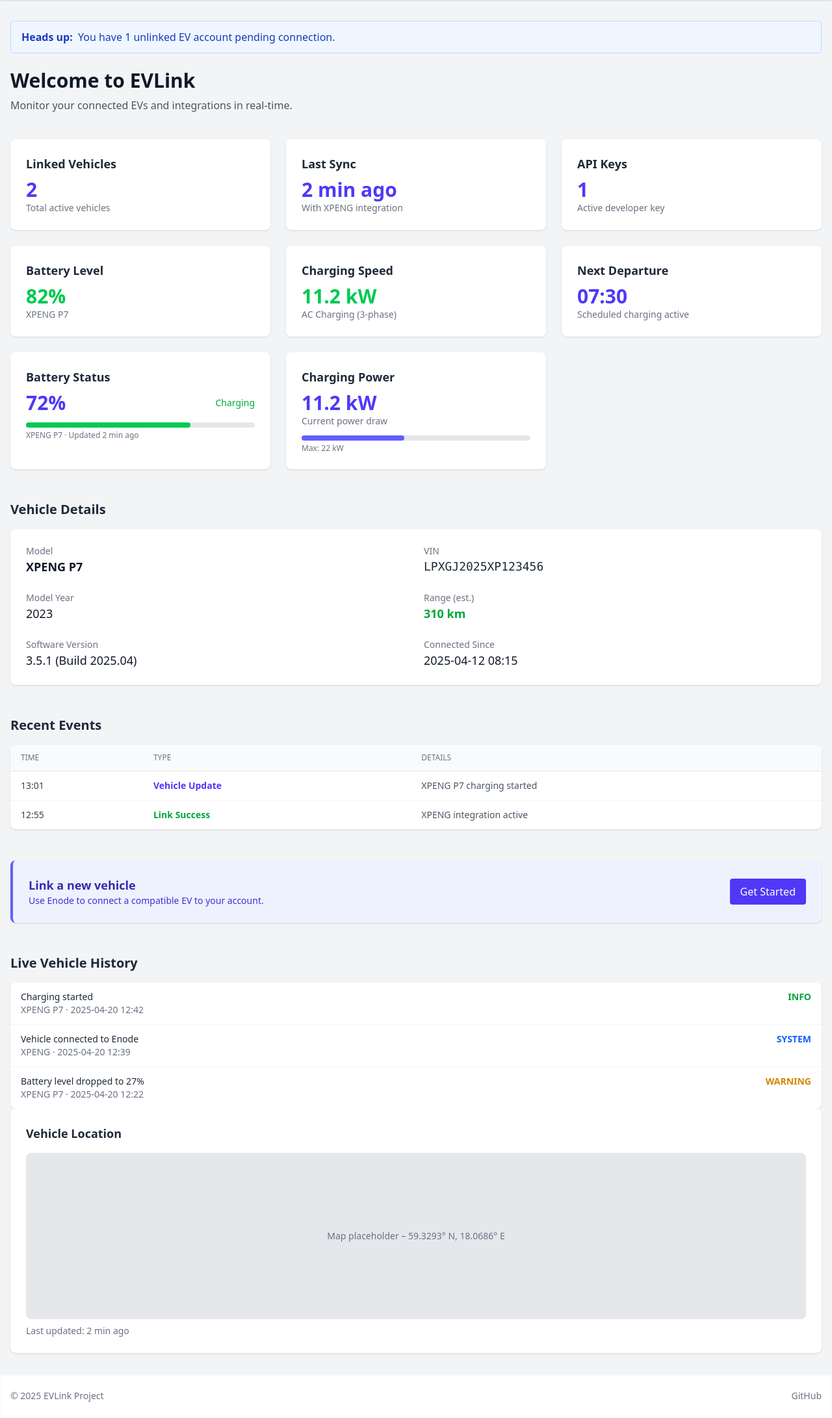
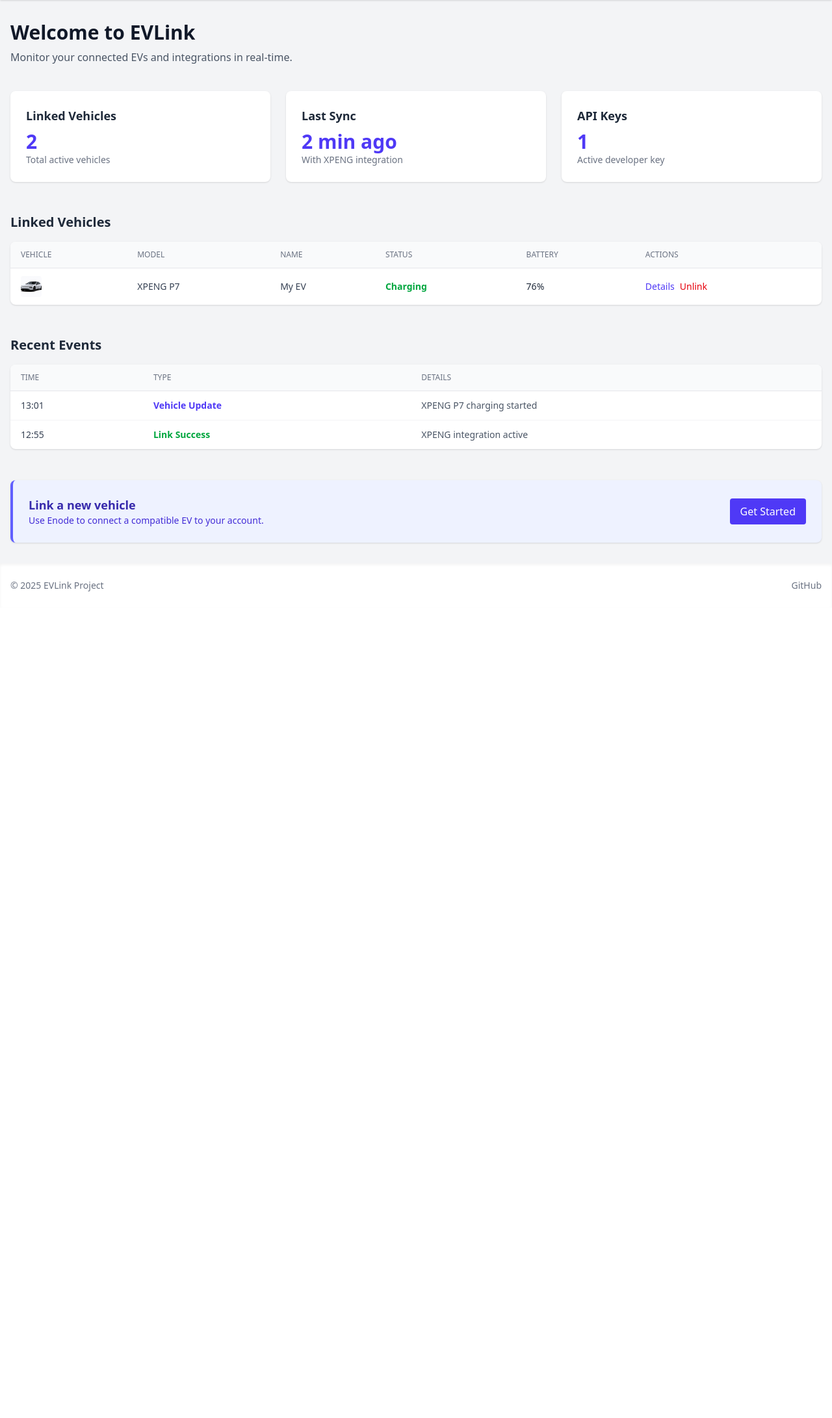
Before and after one commit to rogasp/evlink-backend, a FastAPI app: page /dashboard in a window 1280 px wide. Shown: the part 60-2242 px from the top of the page at 65% size. After the commit the page ends 970 px from the top, so only its background shows below. Run offline with FastAPI, Linux system fonts and the light colour scheme.

Commit message:
small changes to ui

```diff
--- a/app/routes/frontend.py
+++ b/app/routes/frontend.py
@@ -1,14 +1,37 @@
 from fastapi import APIRouter, Request
+from fastapi.templating import Jinja2Templates
 from fastapi.responses import HTMLResponse
-from fastapi.templating import Jinja2Templates
 
 router = APIRouter()
 templates = Jinja2Templates(directory="templates")
 
+
 @router.get("/", response_class=HTMLResponse)
-async def landing_page(request: Request):
+async def index(request: Request):
     return templates.TemplateResponse("index.html", {"request": request})
+
 
 @router.get("/dashboard", response_class=HTMLResponse)
 async def dashboard(request: Request):
     return templates.TemplateResponse("dashboard.html", {"request": request})
+
+
+@router.get("/vehicle/{vehicle_id}", response_class=HTMLResponse)
+async def vehicle_detail(request: Request, vehicle_id: str):
+    # 🔧 Mockad data – kommer ersättas med riktig integration
+    mock_vehicle = {
+        "vehicle_id": vehicle_id,
+        "name": "XPENG P7",
+        "battery": "76%",
+        "range": "320 km",
+        "charging": "AC - 11 kW",
+        "location": "Hammarby Sjöstad, Stockholm",
+        "events": [
+            {"time": "13:01", "type": "Charging Started", "details": "Home charger"},
+            {"time": "12:55", "type": "Vehicle Linked", "details": "XPENG P7 via Enode"},
+        ]
+    }
+    return templates.TemplateResponse("vehicle_detail.html", {
+        "request": request,
+        "vehicle": mock_vehicle
+    })
--- a/templates/dashboard.html
+++ b/templates/dashboard.html
@@ -2,14 +2,6 @@
 
 {% block content %}
 <div class="max-w-7xl mx-auto px-4 py-8">
-
-  <!-- 🔔 Notification -->
-  <div class="mb-6">
-    <div class="bg-blue-50 border border-blue-200 text-blue-800 px-4 py-3 rounded">
-      <strong class="font-semibold">Heads up:</strong>
-      <span class="ml-1">You have 1 unlinked EV account pending connection.</span>
-    </div>
-  </div>
 
   <!-- 🏠 Hero -->
   <div class="mb-10">
@@ -18,7 +10,7 @@
   </div>
 
   <!-- 📊 Dashboard cards -->
-  <div class="grid grid-cols-1 sm:grid-cols-2 lg:grid-cols-3 gap-6">
+  <div class="grid grid-cols-1 sm:grid-cols-2 lg:grid-cols-3 gap-6 mb-10">
 
     <!-- Card 1 -->
     <div class="bg-white rounded-lg shadow p-6">
@@ -41,82 +33,43 @@
       <p class="text-sm text-gray-500">Active developer key</p>
     </div>
 
-    <!-- Card 4: Battery Level -->
-<div class="bg-white rounded-lg shadow p-6">
-  <h2 class="text-lg font-semibold text-gray-800 mb-2">Battery Level</h2>
-  <p class="text-3xl font-bold text-green-500">82%</p>
-  <p class="text-sm text-gray-500">XPENG P7</p>
-</div>
+  </div>
 
-<!-- Card 5: Charging Speed -->
-<div class="bg-white rounded-lg shadow p-6">
-  <h2 class="text-lg font-semibold text-gray-800 mb-2">Charging Speed</h2>
-  <p class="text-3xl font-bold text-green-500">11.2 kW</p>
-  <p class="text-sm text-gray-500">AC Charging (3-phase)</p>
-</div>
-
-<!-- Card 6: Next Departure -->
-<div class="bg-white rounded-lg shadow p-6">
-  <h2 class="text-lg font-semibold text-gray-800 mb-2">Next Departure</h2>
-  <p class="text-3xl font-bold text-indigo-600">07:30</p>
-  <p class="text-sm text-gray-500">Scheduled charging active</p>
-</div>
-
-    <!-- Battery Status Card -->
-<div class="bg-white rounded-lg shadow p-6">
-  <h2 class="text-lg font-semibold text-gray-800 mb-2">Battery Status</h2>
-  <div class="flex items-center justify-between">
-    <span class="text-3xl font-bold text-indigo-600">72%</span>
-    <span class="text-sm text-green-600 font-medium">Charging</span>
-  </div>
-  <div class="mt-3 h-2 w-full bg-gray-200 rounded-full">
-    <div class="h-2 bg-green-500 rounded-full" style="width: 72%;"></div>
-  </div>
-  <p class="text-xs text-gray-500 mt-1">XPENG P7 · Updated 2 min ago</p>
-</div>
-<!-- Charging Power Card -->
-<div class="bg-white rounded-lg shadow p-6">
-  <h2 class="text-lg font-semibold text-gray-800 mb-2">Charging Power</h2>
-  <p class="text-3xl font-bold text-indigo-600">11.2 kW</p>
-  <p class="text-sm text-gray-500">Current power draw</p>
-  <div class="mt-3">
-    <div class="h-2 w-full bg-gray-200 rounded-full">
-      <div class="h-2 bg-indigo-500 rounded-full" style="width: 45%;"></div>
-    </div>
-    <p class="text-xs text-gray-500 mt-1">Max: 22 kW</p>
-  </div>
-</div>
-  </div>
-<!-- 🚘 Vehicle Details -->
-<div class="mt-12">
-  <h2 class="text-xl font-bold text-gray-800 mb-4">Vehicle Details</h2>
-  <div class="bg-white rounded-lg shadow p-6 grid grid-cols-1 sm:grid-cols-2 gap-6 text-sm text-gray-700">
-    <div>
-      <p class="font-medium text-gray-500">Model</p>
-      <p class="text-lg font-semibold text-gray-900">XPENG P7</p>
-    </div>
-    <div>
-      <p class="font-medium text-gray-500">VIN</p>
-      <p class="text-lg font-mono text-gray-800">LPXGJ2025XP123456</p>
-    </div>
-    <div>
-      <p class="font-medium text-gray-500">Model Year</p>
-      <p class="text-lg text-gray-900">2023</p>
-    </div>
-    <div>
-      <p class="font-medium text-gray-500">Range (est.)</p>
-      <p class="text-lg text-green-600 font-semibold">310 km</p>
-    </div>
-    <div>
-      <p class="font-medium text-gray-500">Software Version</p>
-      <p class="text-lg text-gray-900">3.5.1 (Build 2025.04)</p>
-    </div>
-    <div>
-      <p class="font-medium text-gray-500">Connected Since</p>
-      <p class="text-lg text-gray-900">2025-04-12 08:15</p>
+  <!-- 🚘 Vehicle List Table -->
+  <div class="mt-12">
+    <h2 class="text-xl font-bold text-gray-800 mb-4">Linked Vehicles</h2>
+    <div class="overflow-x-auto bg-white rounded-lg shadow">
+      <table class="min-w-full divide-y divide-gray-200">
+        <thead class="bg-gray-50">
+          <tr>
+            <th class="px-4 py-3 text-left text-xs font-medium text-gray-500 uppercase">Vehicle</th>
+            <th class="px-4 py-3 text-left text-xs font-medium text-gray-500 uppercase">Model</th>
+            <th class="px-4 py-3 text-left text-xs font-medium text-gray-500 uppercase">Name</th>
+            <th class="px-4 py-3 text-left text-xs font-medium text-gray-500 uppercase">Status</th>
+            <th class="px-4 py-3 text-left text-xs font-medium text-gray-500 uppercase">Battery</th>
+            <th class="px-4 py-3 text-left text-xs font-medium text-gray-500 uppercase">Actions</th>
+          </tr>
+        </thead>
+        <tbody class="divide-y divide-gray-100">
+          <tr>
+            <td class="px-4 py-3">
+              <img src="/static/images/xpeng_p7.png" alt="XPENG P7" class="w-8 h-8 object-cover rounded">
+            </td>
+            <td class="px-4 py-3 text-sm text-gray-700">XPENG P7</td>
+            <td class="px-4 py-3 text-sm text-gray-700">My EV</td>
+            <td class="px-4 py-3 text-sm text-green-600 font-semibold">Charging</td>
+            <td class="px-4 py-3 text-sm text-gray-800">76%</td>
+            <td class="px-4 py-3">
+              <div class="flex gap-2">
+                <a href="/vehicle/demo123" class="text-indigo-600 hover:underline text-sm">Details</a>
+                <button class="text-red-600 hover:underline text-sm">Unlink</button>
+              </div>
+            </td>
+          </tr>
+        </tbody>
+      </table>
     </div>
   </div>
-</div>
 
   <!-- 🔄 Recent Events Table -->
   <div class="mt-12">
@@ -159,44 +112,5 @@
     </div>
   </div>
 
-  <!-- 📜 Live Vehicle Log -->
-<div class="mt-12">
-  <h2 class="text-xl font-bold text-gray-800 mb-4">Live Vehicle History</h2>
-  <div class="bg-white rounded-lg shadow overflow-hidden">
-    <ul class="divide-y divide-gray-100 text-sm">
-      <li class="flex justify-between px-4 py-3">
-        <div>
-          <p class="font-medium text-gray-800">Charging started</p>
-          <p class="text-gray-500">XPENG P7 · 2025-04-20 12:42</p>
-        </div>
-        <span class="inline-block text-green-600 font-semibold">INFO</span>
-      </li>
-      <li class="flex justify-between px-4 py-3">
-        <div>
-          <p class="font-medium text-gray-800">Vehicle connected to Enode</p>
-          <p class="text-gray-500">XPENG · 2025-04-20 12:39</p>
-        </div>
-        <span class="inline-block text-blue-600 font-semibold">SYSTEM</span>
-      </li>
-      <li class="flex justify-between px-4 py-3">
-        <div>
-          <p class="font-medium text-gray-800">Battery level dropped to 27%</p>
-          <p class="text-gray-500">XPENG P7 · 2025-04-20 12:22</p>
-        </div>
-        <span class="inline-block text-yellow-600 font-semibold">WARNING</span>
-      </li>
-    </ul>
-  </div>
-</div>
-<!-- Vehicle Location Card -->
-<div class="bg-white rounded-lg shadow p-6 col-span-1 sm:col-span-2 lg:col-span-3">
-  <h2 class="text-lg font-semibold text-gray-800 mb-4">Vehicle Location</h2>
-  <div class="w-full h-64 bg-gray-200 rounded-lg flex items-center justify-center text-gray-500 text-sm">
-    <span>Map placeholder – 59.3293° N, 18.0686° E</span>
-  </div>
-  <p class="text-sm text-gray-500 mt-2">Last updated: 2 min ago</p>
-</div>
-
-
 </div>
 {% endblock %}
```
Also changed, not shown: templates/vehicle_detail.html (added, +67 -0 lines), static/css/tailwind.css, static/images/xpeng_p7.png (added).
